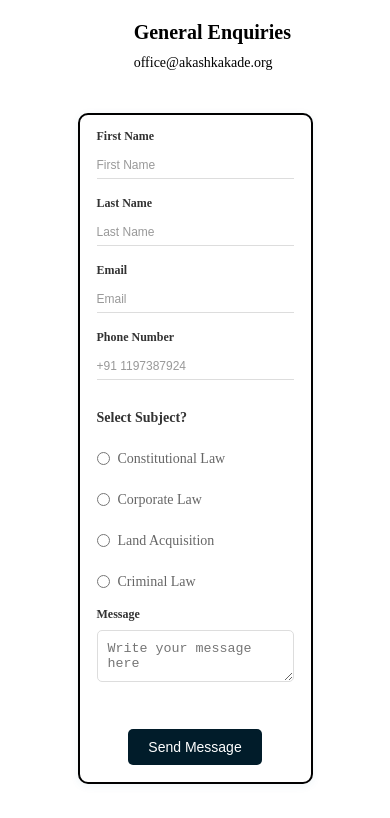
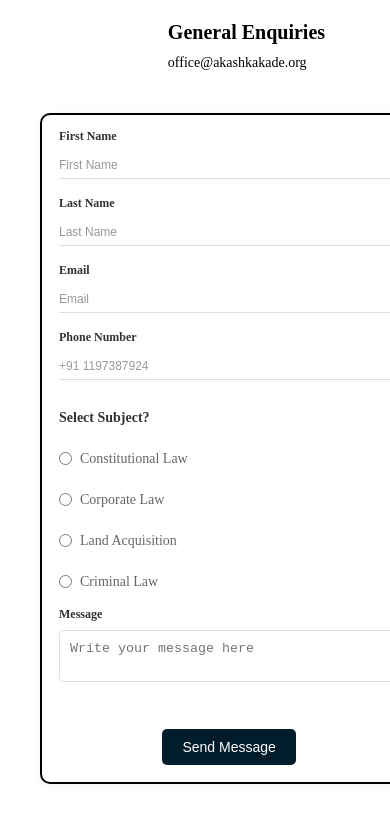
Before and after one commit to Nayan0406/Asal-legal, a website: page index.html in a window 390 px wide. Shown: the part 5126-5944 px from the top of the page. Drawn offline with Linux system fonts and the light colour scheme; no server answers.

Commit message:
contact form responsive

```diff
--- a/styles/home.css
+++ b/styles/home.css
@@ -1679,9 +1679,12 @@ nav .nav-links li a:hover {
     padding: 20px;
   }
 
-  .contact-info,
+  .contact-info {
+    max-width: 100%;
+  }
   .contact-form {
-    max-width: 100%;
+    max-width: 97vw;
+    width: 97vw;
   }
 
   .form-grid {
```
Also changed, not shown: index.html (+8 -0 lines).
